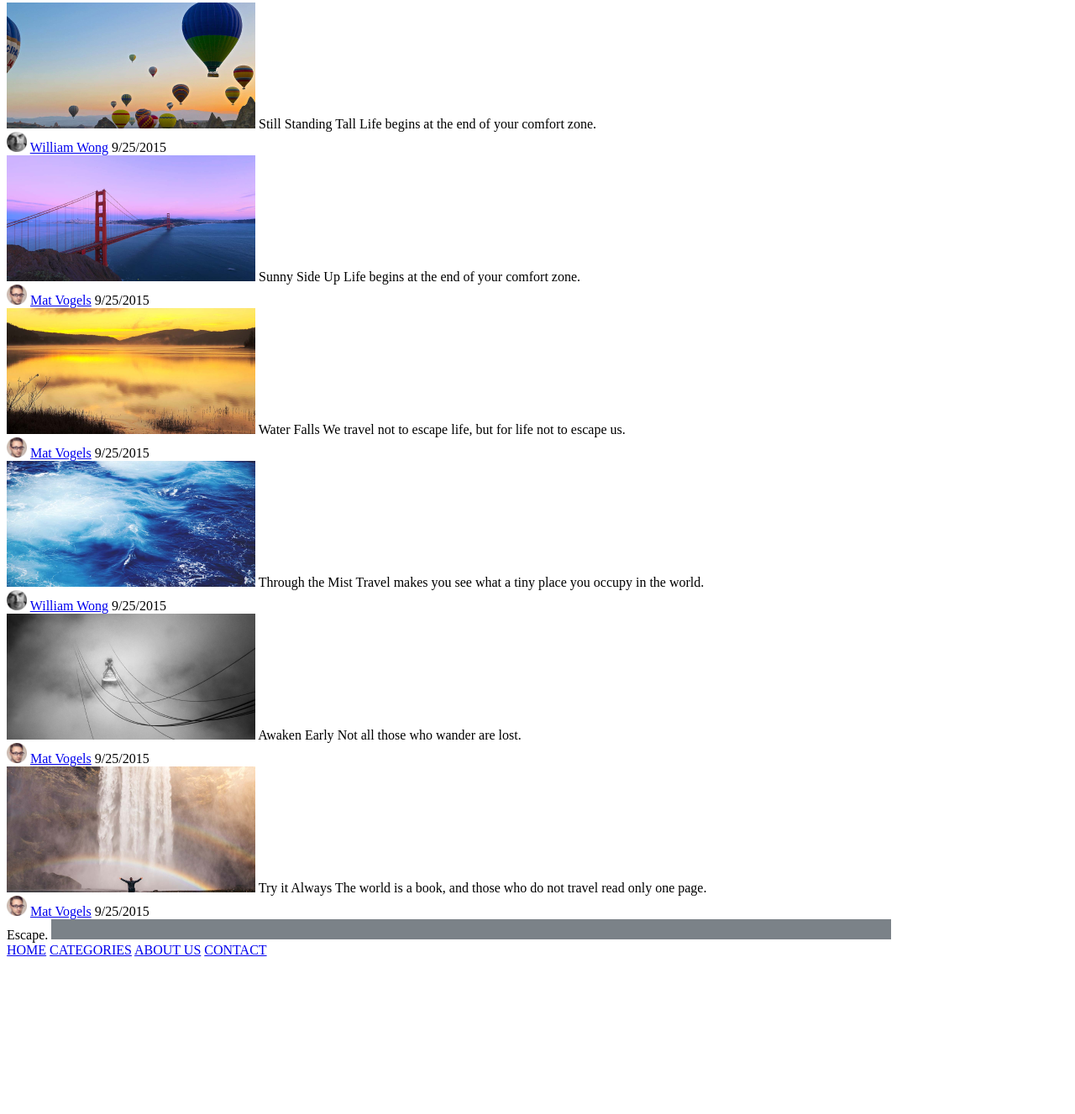
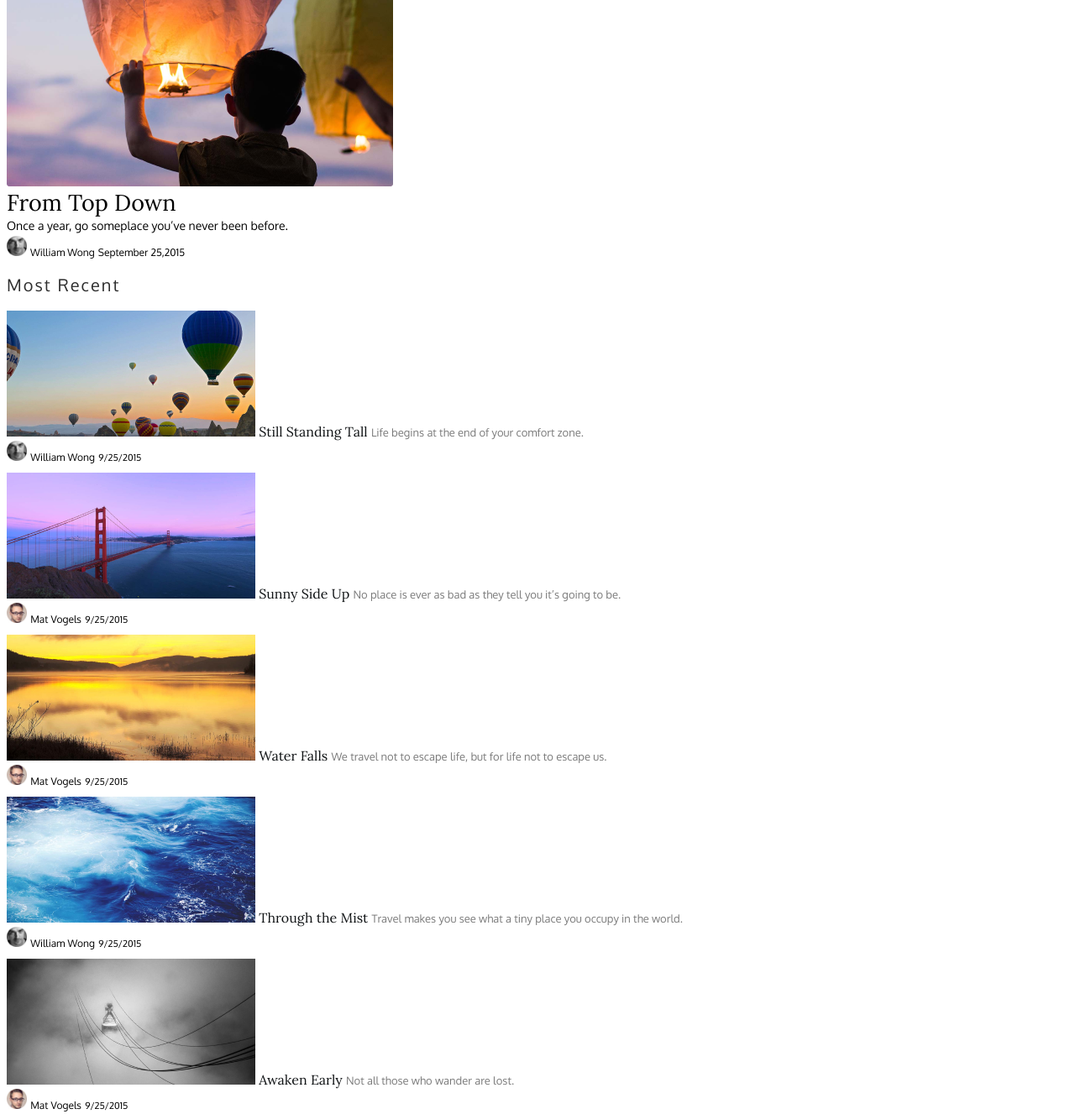
Before and after one commit to Chezganova/webproduct, a plain HTML site: page index.html in a window 1280 px wide. Shown: the part 757-2084 px from the top of the page at 84% size. Before the commit the page ends 1906 px from the top, so only its background shows below. Drawn offline with Linux system fonts and the light colour scheme.

Commit message:
одна страница

```diff
--- a/css/style.css
+++ b/css/style.css
@@ -80,3 +80,87 @@
 {
     font-family: 'Oxygen', sans-serif;
 }
+
+.preheader
+{
+    font-family: 'Oxygen';
+    font-style: normal;
+    font-weight: 400;
+    font-size: 20px;
+    line-height: 27px;
+    letter-spacing: 2px;
+    color: #2E2E2E;
+}
+
+.forpictures
+{
+    height: 280px;
+    left: 0%;
+    right: 0%;
+    top: 0px;
+    border-radius: 3px;
+    background: #ffffff;
+}
+
+.forpreheader
+{
+    font-family: 'Lora';
+    font-style: normal;
+    font-weight: 400;
+    font-size: 27px;
+    line-height: 30px;
+    color: #000000;
+    text-decoration: none;
+}
+
+.forunderheader
+{
+    font-family: 'Oxygen';
+    font-style: normal;
+    font-weight: 400;
+    font-size: 14px;
+    line-height: 25px;
+    color: rgb(0, 0, 0);
+
+}
+
+.forunderheader-user
+{
+    font-size: 12px;
+    text-decoration: none;
+    background: #ffffff;
+}
+
+.forpictures-second-half
+{
+    height: 150px;
+    border-radius: 0px;
+    background:#ffffff;
+}
+
+.forpreheader-second
+{
+    font-size: 16px;
+    line-height: 21px;
+    color: #101315;
+}
+
+.forunderheader-second
+{
+    font-size: 13px;
+    line-height: 19px;
+    color: #7A7A7A;
+}
+
+.forunderheader-user-data
+{
+    font-size: 11px;
+    line-height: 35px;
+}
+
+.forpictures-footer
+{
+    height: 89px;
+    background: #ffffff;
+    border-radius: 0px;
+}
--- a/index.html
+++ b/index.html
@@ -40,110 +40,112 @@
     <a class="links-to-articles" href="https://www.google.com/" >Adventure</a>
   </div>
   <!--создаём секцию, где будет два блока, у каждого своя картинка-->
-  <section>
-    <h2>
+  <section class="forpictures">
+    <h2 class="preheader">
       Featured Posts
     </h2>
     <article>
-      <img src="images/northbroght.png" alt="northbright">
-      <span><a href="the-road-ahead.html"> The Road Ahead</a></span>
-      <span>The road ahead might be paved - it might not be.</span>
+      <img src="images/northbroght.png" alt="northbright"></br>
+      <span ><a class="forpreheader" href="the-road-ahead.html"> The Road Ahead</a></span></br>
+      <span class="forunderheader">The road ahead might be paved - it might not be.</span>
       <div>
         <img src="images/someman.jpg" alt="someman">
-        <a href="someman.jpg">Mat Vogels</a>
-        <span>September 25,2015</span>
+        <a class="forunderheader forunderheader-user" href="someman.jpg">Mat Vogels</a>
+        <span class="forunderheader forunderheader-user">September 25,2015</span>
       </div>
     </article>
     <article>
-      <span><a href="the-road-ahead.html"></a>From Top Down</a></span>
-      <span>Once a year, go someplace you’ve never been before.</span>
+      <img src="images/chineselight.png" alt="chineselight"></br>
+      <span class="forpreheader" ><a href="the-road-ahead.html"></a>From Top Down</a></span></br>
+      <span class="forunderheader">Once a year, go someplace you’ve never been before.</span>
       <div>
         <img src="images/secondman.jpg" width="24" height="24" alt="secondman">
-        <a href="https://www.google.com/">William Wong</a>
-        <span>September 25,2015</span>
+        <a class="forunderheader forunderheader-user" href="https://www.google.com/">William Wong</a>
+        <span class="forunderheader forunderheader-user">September 25,2015</span>
       </div>
     </article>
-  </section>
-  <section>
+  </section></br></br></br></br></br></br></br></br></br></br></br></br></br></br></br></br></br></br></br></br></br></br></br></br></br></br></br></br>
+  <section class="forpictures forpictures-second-half">
     <!--название для второго блока-->
-    <h2>
+    <h2 class="preheader">
       Most Recent
     </h2>
     <!--первый из шести блоков второго блока-->
-    <div>
+    <div class="forpreheader forpreheader-second">
       <img src="images/airballoon.jpg" alt="airballoon">
       <span> Still Standing Tall</span>
-      <span>Life begins at the end of your comfort zone.</span>
+      <span class="forunderheader forunderheader-second">Life begins at the end of your comfort zone.</span>
       <div>
-        <img src="images/secondman.jpg" width="24" height="24" alt="secondman">
-        <a href="https://www.google.com/">William Wong</a>
-        <span>9/25/2015</span>
+        <img class="forunderheader forunderheader-user" src="images/secondman.jpg" width="24" height="24" alt="secondman">
+        <a  class="forunderheader forunderheader-user" href="https://www.google.com/">William Wong</a>
+        <span class="forunderheader  forunderheader-user forunderheader-user-data">9/25/2015</span>
       </div>
     </div>
     <!--второй из шести блоков-->
-    <div>
+    <div class="forpreheader forpreheader-second">
       <img src="images/mostlondon.png" alt="mostslondon">
       <span> Sunny Side Up </span>
-      <span> Life begins at the end of your comfort zone.</span>
+      <span class="forunderheader forunderheader-second"> No place is ever as bad as they tell you it’s going to be.</span>
       <div>
         <img src="images/someman.jpg" width="24" height="24" alt="someman">
-        <a href="https://www.google.com/">Mat Vogels</a>
-        <span>9/25/2015</span>
+        <a  class="forunderheader forunderheader-user" href="https://www.google.com/">Mat Vogels</a>
+        <span class="forunderheader  forunderheader-user forunderheader-user-data">9/25/2015</span>
       </div>
     </div>
       <!--третий блок из шести-->
-    <div>
+    <div class="forpreheader forpreheader-second">
       <img src="images/watersurface.png" alt="watersurface">
       <span>  Water Falls </span>
-      <span> We travel not to escape life, but for life not to escape us.</span>
+      <span class="forunderheader forunderheader-second"> We travel not to escape life, but for life not to escape us.</span>
       <div>
         <img src="images/someman.jpg" width="24" height="24" alt="someman">
-        <a href="https://www.google.com/">Mat Vogels</a>
-        <span>9/25/2015</span>
+        <a  class="forunderheader forunderheader-user" href="https://www.google.com/">Mat Vogels</a>
+        <span class="forunderheader  forunderheader-user forunderheader-user-data">9/25/2015</span>
       </div>
     </div>
     <!--четвертый блок-->
-    <div>
+    <div class="forpreheader forpreheader-second">
       <img src="images/waves.png" alt="waves">
       <span>Through the Mist</span>
-      <span> Travel makes you see what a tiny place you occupy in the world.</span>
+      <span class="forunderheader forunderheader-second"> Travel makes you see what a tiny place you occupy in the world.</span>
       <div>
         <img src="images/secondman.jpg" width="24" height="24" alt="secondman">
-        <a href="https://www.google.com/">William Wong</a>
-        <span>9/25/2015</span>
+        <a class="forunderheader forunderheader-user" href="https://www.google.com/">William Wong</a>
+        <span class="forunderheader  forunderheader-user forunderheader-user-data">9/25/2015</span>
       </div>
     </div>
     <!--пятый блок-->
-    <div>
+    <div class="forpreheader forpreheader-second">
       <img src="images/fog.png" alt="fog">
       <span>Awaken Early</span>
-      <span>Not all those who wander are lost.</span>
+      <span class="forunderheader forunderheader-second">Not all those who wander are lost.</span>
       <div>
         <img src="images/someman.jpg" width="24" height="24" alt="no picture">
-        <a href="https://www.google.com/">Mat Vogels</a>
-        <span>9/25/2015</span>
+        <a class="forunderheader forunderheader-user" href="https://www.google.com/">Mat Vogels</a>
+        <span class="forunderheader  forunderheader-user forunderheader-user-data">9/25/2015</span>
        </div>
     </div>
     <!--шестой блок-->
-    <div>
+    <div class="forpreheader forpreheader-second">
       <img src="images/skyfall.png" alt="no picture">
         <span>Try it Always</span>
-        <span>The world is a book, and those who do not travel read only one page.</span><br />
+        <span class="forunderheader forunderheader-second">The world is a book, and those who do not travel read only one page.</span><br />
         <div>
-          <img src="images/someman.jpg" width="24" height="24" alt="no picture">
-          <a href="https://www.google.com/">Mat Vogels</a>
-          <span>9/25/2015</span>
+          <img src="images/someman.jpg" width="24" height="24" alt="someman">
+          <a class="forunderheader forunderheader-user" href="https://www.google.com/">Mat Vogels</a>
+          <span class="forunderheader  forunderheader-user forunderheader-user-data">9/25/2015</span>
         </div>
     </div>
-  </section>
-  <footer>
-    <span>Escape.</span>
-    <img src="images/littlefooter.png" width="1000" height="24" alt="littlefooter">
-    <div>
-      <a href="https://www.google.com/">HOME</a>
-      <a href="https://www.google.com/">CATEGORIES</a>
-      <a href="https://www.google.com/">ABOUT US</a>
-      <a href="https://www.google.com/">CONTACT</a>
+  </section></br></br></br></br></br></br></br></br></br></br></br></br></br></br></br></br></br></br></br></br></br></br></br></br></br></br></br></br></br></br></br></br></br></br></br></br></br></br></br></br></br></br></br></br></br></br></br></br></br></br></br></br></br></br></br></br></br></br></br></br></br>
+
+  <footer class="forpictures forpictures-footer">
+    <img  src="images/Rectangle.png" width="1000" height="24" alt="littlefooter">
+    <span class="forheader forheader-span">Escape.</span>
+    <div class="foreheader-navigation">
+      <a class="foreheader-navigation-color" href="https://www.google.com/">HOME</a>
+      <a class="foreheader-navigation-color" href="https://www.google.com/">CATEGORIES</a>
+      <a class="foreheader-navigation-color" href="https://www.google.com/">ABOUT US</a>
+      <a class="foreheader-navigation-color" href="https://www.google.com/">CONTACT</a>
     </div>
   </footer>
 </body>
```
Also changed, not shown: images/Rectangle.png (added). Lines whose indentation alone changed are shown as unchanged.
